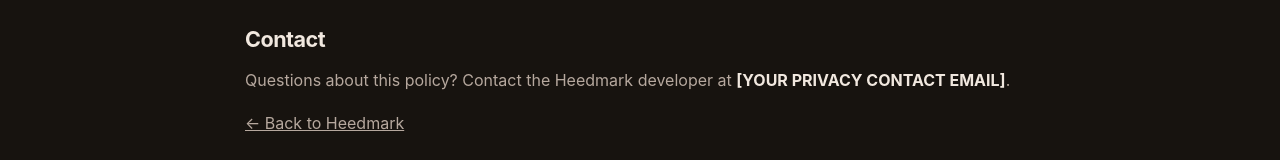
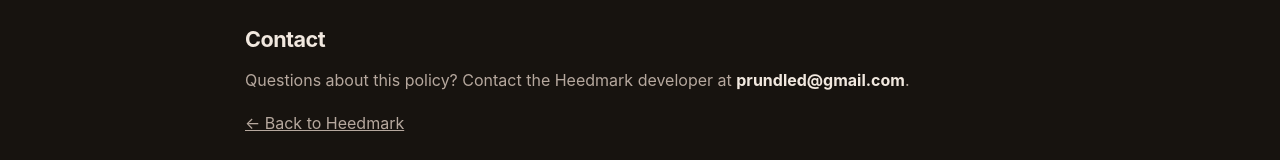
Before and after one commit to enofhl/heedmark.app, a plain HTML site: page privacy.html in a window 1280 px wide. Shown: the part 1767-1927 px from the top of the page. Drawn offline with Linux system fonts and the light colour scheme.

Commit message:
Update privacy contact email in privacy.html

```diff
--- a/privacy.html
+++ b/privacy.html
@@ -52,7 +52,7 @@
   <p>This policy may be updated as Heedmark's features or data practices change. The effective date above will be revised when changes are made. Please review this page periodically.</p>
 
   <h2>Contact</h2>
-  <p>Questions about this policy? Contact the Heedmark developer at <strong>[YOUR PRIVACY CONTACT EMAIL]</strong>.</p>
+  <p>Questions about this policy? Contact the Heedmark developer at <strong>prundled@gmail.com</strong>.</p>
 
   <p><a class="text-link" href="./">← Back to Heedmark</a></p>
 </main>
```
